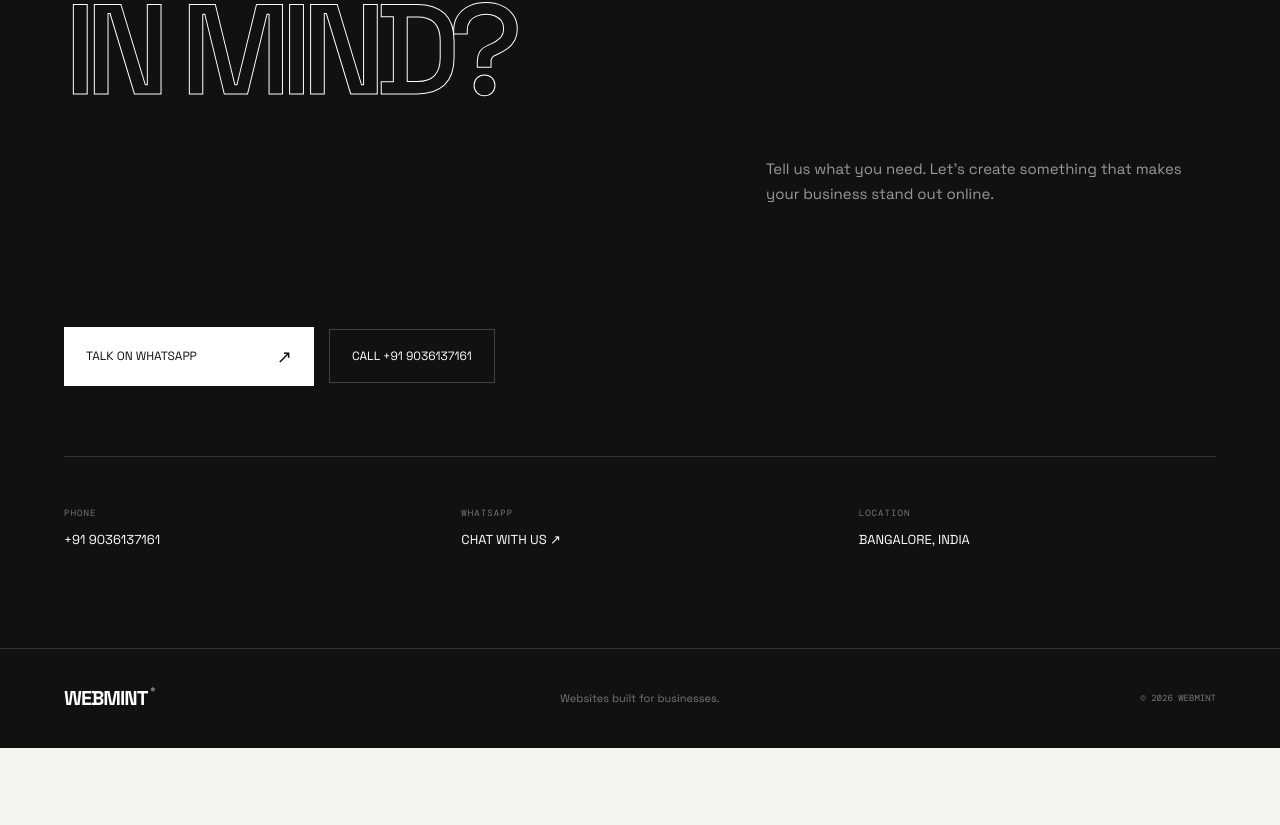
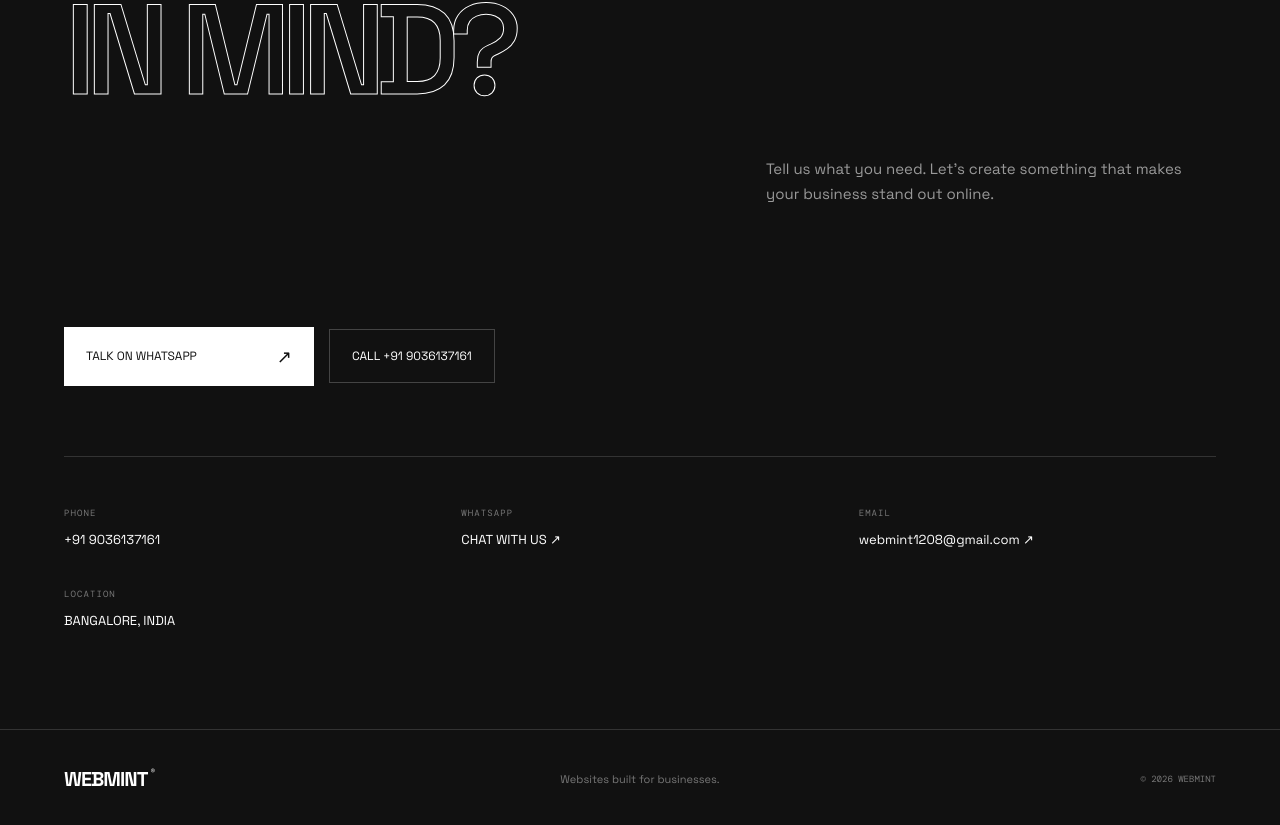
Before and after one commit to AishuGowd22/webmint, a React (Vite) app: page / in a window 1280 px wide. Shown: the part 6058-6883 px from the top of the page. Before the commit the page ends 6806 px from the top, so only its background shows below. Built offline with nearby package versions, Linux system fonts and the light colour scheme; a web font is replaced by a local one.

Commit message:
Add Webmint business email

```diff
--- a/src/App.jsx
+++ b/src/App.jsx
@@ -108,7 +108,8 @@ function App() {
   const [menuOpen, setMenuOpen] = useState(false);
 
   const phoneNumber = "9036137161";
-  const whatsappNumber = "9036137161";
+  const whatsappNumber = "919036137161";
+  const emailAddress = "webmint1208@gmail.com";
 
   const openWhatsApp = () => {
     const message =
@@ -125,6 +126,10 @@ function App() {
     window.location.href = `tel:+91${phoneNumber}`;
   };
 
+  const openEmail = () => {
+    window.location.href = `mailto:${emailAddress}`;
+  };
+
   const scrollToSection = (id) => {
     setMenuOpen(false);
 
@@ -132,6 +137,7 @@ function App() {
       behavior: "smooth",
     });
   };
+
 
   return (
     <div className="site">
@@ -528,6 +534,7 @@ function App() {
           </div>
 
           <div className="contact-details">
+
   <div>
     <span>PHONE</span>
 
@@ -551,12 +558,24 @@ function App() {
   </div>
 
   <div>
+    <span>EMAIL</span>
+
+    <button
+      type="button"
+      onClick={openEmail}
+    >
+      {emailAddress} ↗
+    </button>
+  </div>
+
+  <div>
     <span>LOCATION</span>
 
     <strong>
       BANGALORE, INDIA
     </strong>
   </div>
+
 </div>
         </section>
       </main>
```
Lines whose indentation alone changed are shown as unchanged.
